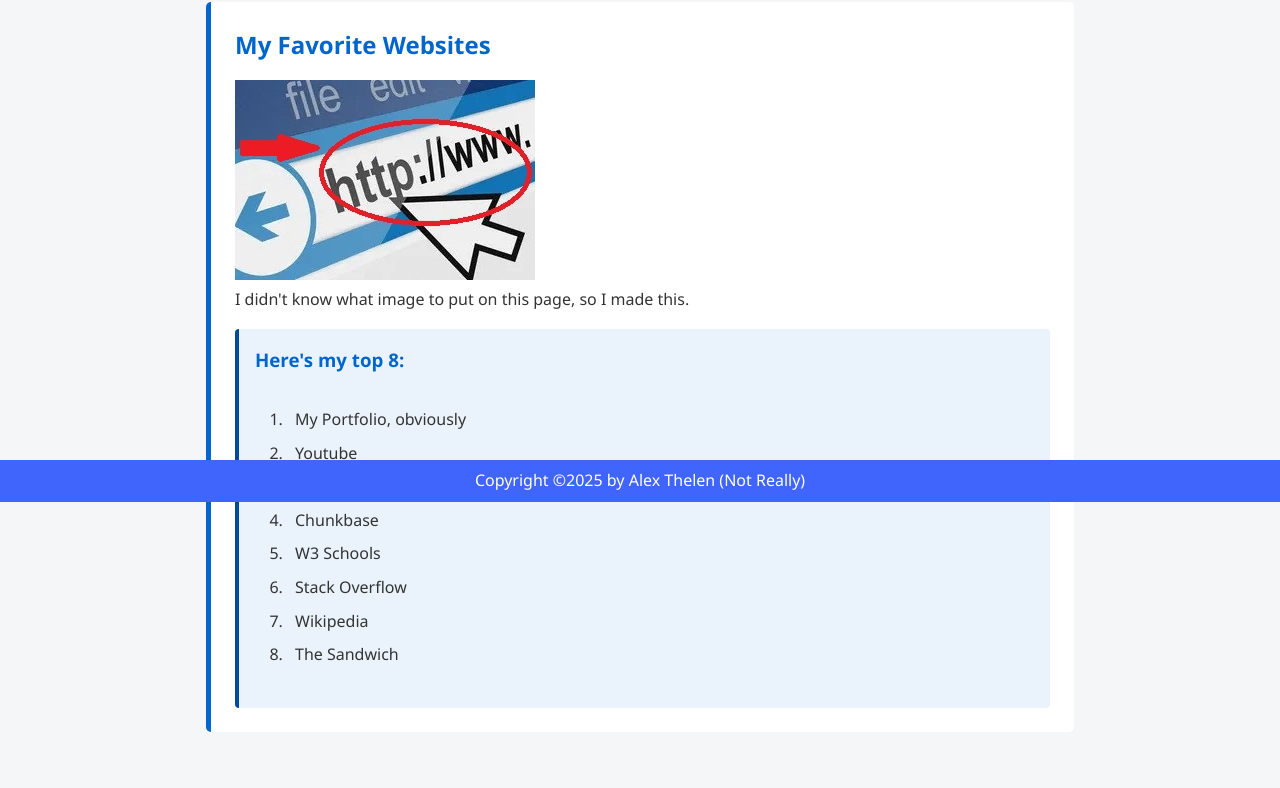
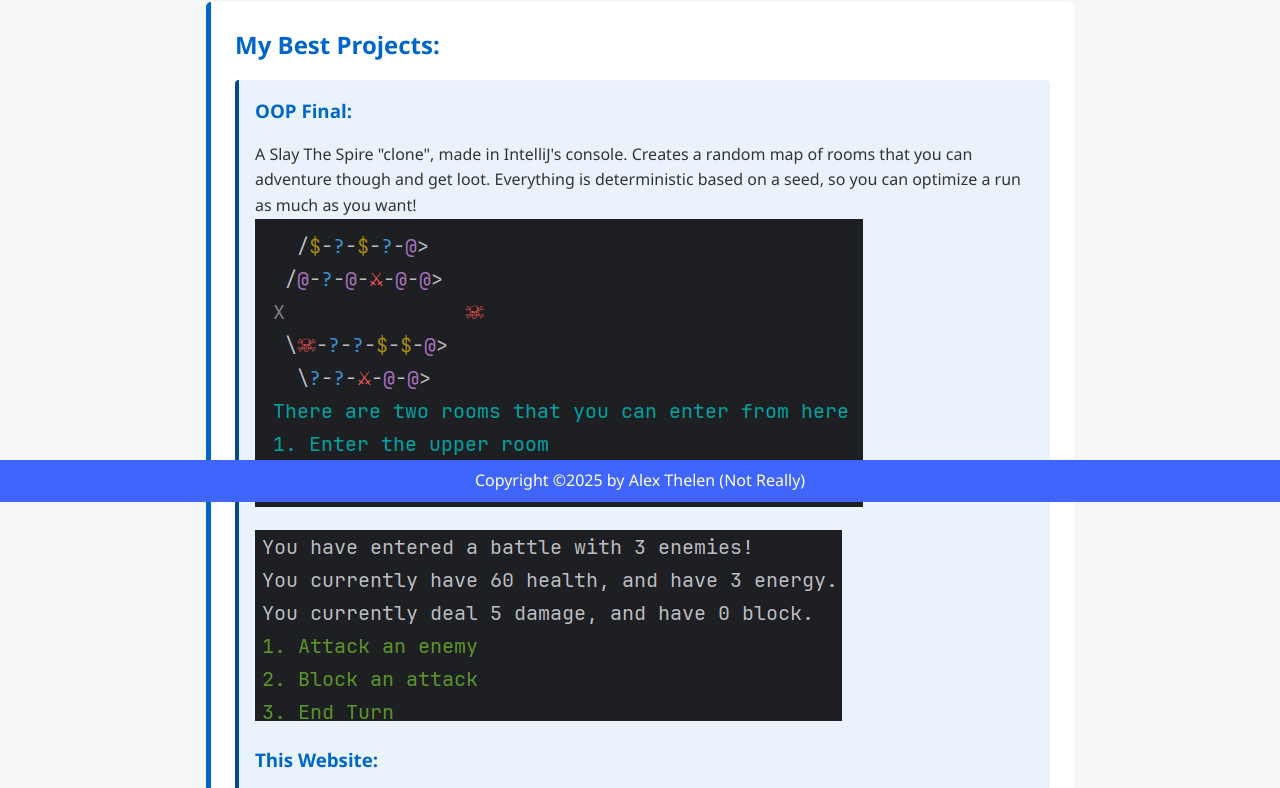
Before and after one commit to herbgrace/CSC210-final, a plain HTML site: page projects.html in a window 1280 px wide. Shown: the part 298-1086 px from the top of the page. Drawn offline with Linux system fonts and the light colour scheme.

Commit message:
Reformatted Projects Page and finalized website

```diff
--- a/css/style.css
+++ b/css/style.css
@@ -232,13 +232,8 @@ aside.site-list {
     border-radius: 4px;
 }
 
-aside.site-list ol {
-    padding: 1rem;
-    margin-left: 1rem;
-}
-
-aside.site-list li {
-    margin-bottom: 0.5rem;
+aside.site-list img {
+    margin-bottom: 1rem;
 }
 
 #sites a {
--- a/projects.html
+++ b/projects.html
@@ -34,22 +34,21 @@
             <div class="container">
                 <!-- About Section with HTML5 semantic elements -->
                 <section id="sites" aria-labelledby="sites-heading">
-                    <h2 id="sites-heading">My Favorite Websites</h2>
+                    <h2 id="sites-heading">My Best Projects:</h2>
                     <div class="site-content">
-                        <img src="images/website.jpg" alt="website-image">
-                        <p>I didn't know what image to put on this page, so I made this.</p>
                         <aside class="site-list" aria-labelledby="site-list">
-                            <h3 id="interests-heading">Here's my top 8:</h3>
-                            <ol>
-                                <li><a href="index.html" target="_blank">My Portfolio, obviously</a></li>
-                                <li><a href="https://youtube.com" target="_blank">Youtube</a></li>
-                                <li><a href="https://nytimes.com/crosswords" target="_blank">NYT Games</a></li>
-                                <li><a href="https://www.chunkbase.com" target="_blank">Chunkbase</a></li>
-                                <li><a href="https://www.w3schools.com" target="_blank">W3 Schools</a></li>
-                                <li><a href="https://www.stackoverflow.com/questions" target="_blank">Stack Overflow</a></li>
-                                <li><a href="https://www.wikipedia.org" target="_blank">Wikipedia</a></li>
-                                <li><a href="https://thesandwi.ch" target="_blank">The Sandwich</a></li>
-                            </ol>
+                            <h3 id="interests-heading">OOP Final:</h3>
+                            <p>A Slay The Spire "clone", made in IntelliJ's console.
+                                Creates a random map of rooms that you can adventure though and get loot.
+                                Everything is deterministic based on a seed, so you can optimize a run as much as you want!</p>
+                            <img src="images/oop1.png" id="oop-picture">
+                            <img src="images/oop2.png" id="oop-picture2">
+                            <h3>This Website: </h3>
+                            <p>My first real venture into web design/HTML. I'm incredibly happy with how it turned out, and what I learned making it.
+                                Learned how to use APIs, CSS, JavaScript, HTML5, and more!
+                                It's even hosted publicly for everyone to see! <a href="https://herbgrace.github.io/CSC210-final/index.html">https://herbgrace.github.io/CSC210-final/index.html</a></p>
+                            <img src="images/site1.png" id="site-picture" width=300px, height = 300px>
+                            <img src="images/site2.png" id="site-picture2" width = 300px, height=400px>
                         </aside>
                     </div>
                 </section>
```
Also changed, not shown: index.html (+1 -1 lines), images/oop1.png (added), images/oop2.png (added), images/site1.png (added), images/site2.png (added).
